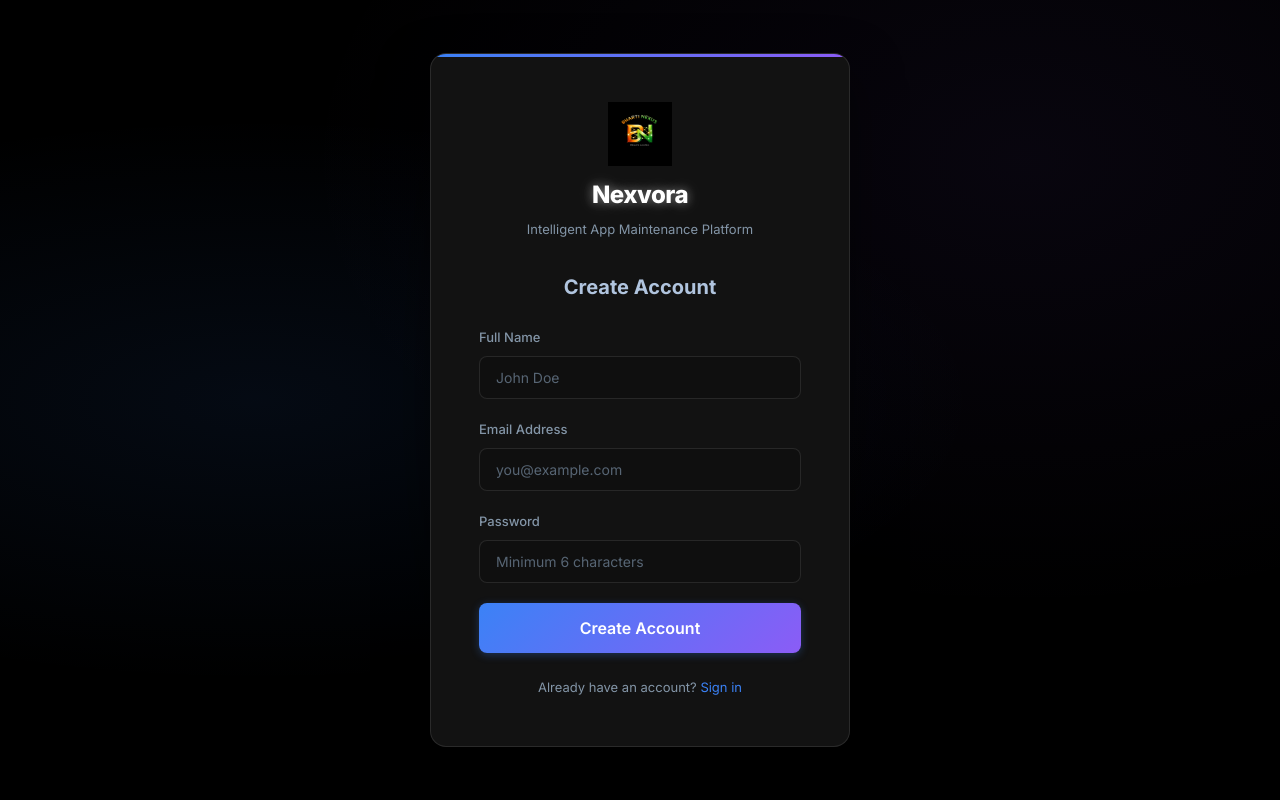
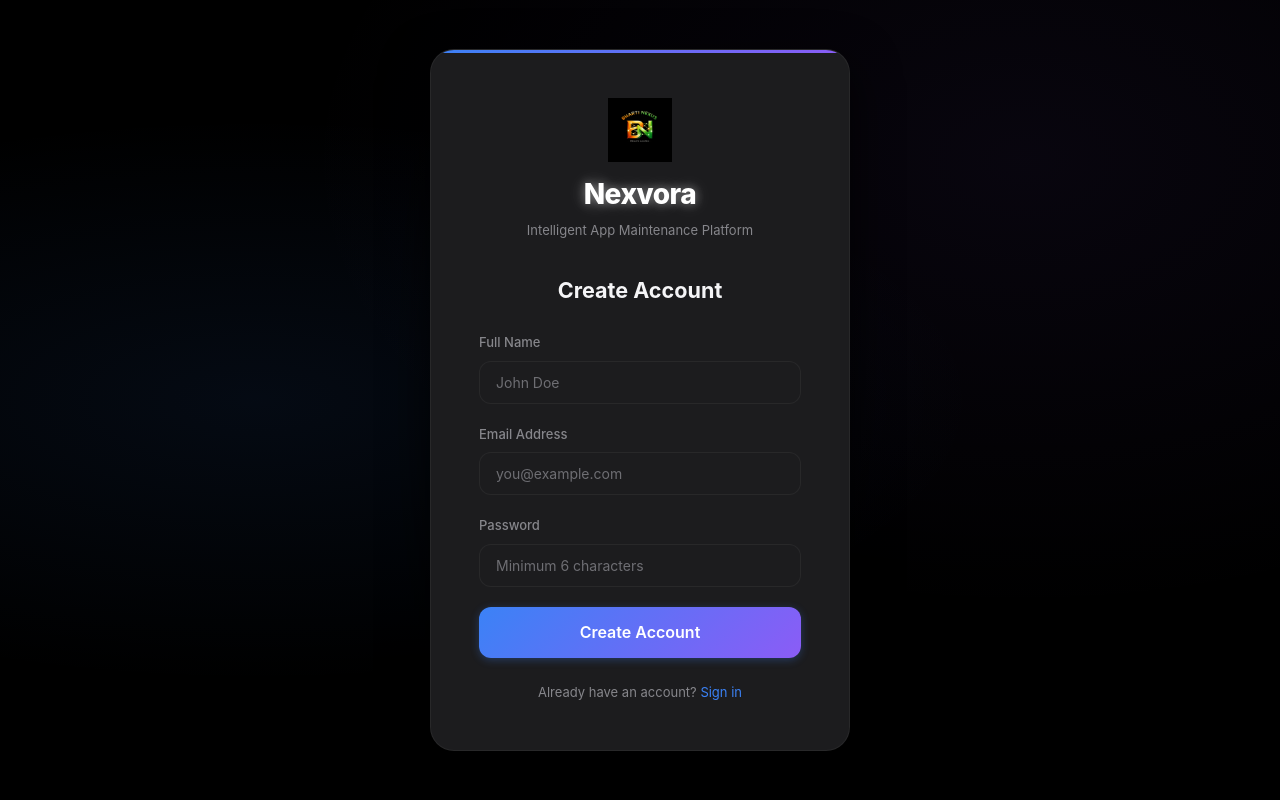
Before and after one commit to samarth3394/BhartiAppplus, a Flask app: page /register in a window 1280 px wide. Run offline with Flask 3, Linux system fonts and the light colour scheme.

Commit message:
Apply Apple-style minimalist UI overhaul

```diff
--- a/static/css/style.css
+++ b/static/css/style.css
@@ -10,17 +10,17 @@
 :root {
     /* Core colors */
     --bg-primary: #000000;
-    --bg-secondary: #0a0a0a;
-    --bg-card: #121212;
-    --bg-card-hover: #1a1a1a;
-    --bg-elevated: #222222;
-    --bg-input: #0f0f0f;
+    --bg-secondary: rgba(0, 0, 0, 0.7);
+    --bg-card: #1c1c1e;
+    --bg-card-hover: #2c2c2e;
+    --bg-elevated: #2c2c2e;
+    --bg-input: #1c1c1e;
     --bg-overlay: rgba(0, 0, 0, 0.8);
 
-    /* Borders */
-    --border-subtle: rgba(255, 255, 255, 0.05);
-    --border-default: rgba(255, 255, 255, 0.1);
-    --border-strong: rgba(255, 255, 255, 0.15);
+    /* Borders - minimized for Apple look */
+    --border-subtle: rgba(255, 255, 255, 0.03);
+    --border-default: rgba(255, 255, 255, 0.05);
+    --border-strong: rgba(255, 255, 255, 0.1);
 
     /* Accent colors */
     --accent-primary: #3b82f6;
@@ -43,23 +43,24 @@
     --info: #06b6d4;
     --info-bg: rgba(6, 182, 212, 0.1);
 
-    /* Text colors (Steel Theme) */
-    --text-primary: #B0C4DE;
-    --text-secondary: #8395a7;
-    --text-muted: #576574;
+    /* Text colors (Apple Minimalist) */
+    --text-primary: #f5f5f7;
+    --text-secondary: #86868b;
+    --text-muted: #6e6e73;
     --text-inverse: #000000;
 
     /* Typography */
-    --font-family: 'Inter', -apple-system, BlinkMacSystemFont, sans-serif;
+    --font-family: -apple-system, BlinkMacSystemFont, 'Inter', sans-serif;
     --font-xs: 0.75rem;
     --font-sm: 0.8125rem;
     --font-base: 0.875rem;
     --font-md: 1rem;
     --font-lg: 1.125rem;
-    --font-xl: 1.25rem;
-    --font-2xl: 1.5rem;
-    --font-3xl: 1.875rem;
-    --font-4xl: 2.25rem;
+    --font-xl: 1.35rem;
+    --font-2xl: 1.75rem;
+    --font-3xl: 2.15rem;
+    --font-4xl: 2.75rem;
+    --letter-spacing-tight: -0.02em;
 
     /* Spacing */
     --space-xs: 0.25rem;
@@ -71,24 +72,24 @@
     --space-2xl: 2rem;
     --space-3xl: 3rem;
 
-    /* Border radius */
-    --radius-sm: 6px;
-    --radius-md: 8px;
-    --radius-lg: 12px;
-    --radius-xl: 16px;
+    /* Border radius - softer edges */
+    --radius-sm: 8px;
+    --radius-md: 12px;
+    --radius-lg: 18px;
+    --radius-xl: 24px;
     --radius-full: 9999px;
 
-    /* Shadows */
-    --shadow-sm: 0 1px 2px rgba(0, 0, 0, 0.3);
-    --shadow-md: 0 4px 6px rgba(0, 0, 0, 0.3);
-    --shadow-lg: 0 10px 25px rgba(0, 0, 0, 0.4);
-    --shadow-xl: 0 20px 50px rgba(0, 0, 0, 0.5);
-    --shadow-glow: 0 0 20px var(--accent-primary-glow);
-
-    /* Transitions */
-    --transition-fast: 150ms ease;
-    --transition-base: 250ms ease;
-    --transition-slow: 350ms ease;
+    /* Shadows - diffused glow */
+    --shadow-sm: 0 2px 8px rgba(0, 0, 0, 0.4);
+    --shadow-md: 0 4px 16px rgba(0, 0, 0, 0.5);
+    --shadow-lg: 0 8px 32px rgba(0, 0, 0, 0.6);
+    --shadow-xl: 0 16px 48px rgba(0, 0, 0, 0.8);
+    --shadow-glow: 0 0 30px rgba(255, 255, 255, 0.05);
+
+    /* Transitions - Apple cubic-bezier */
+    --transition-fast: 200ms cubic-bezier(0.25, 1, 0.5, 1);
+    --transition-base: 300ms cubic-bezier(0.25, 1, 0.5, 1);
+    --transition-slow: 500ms cubic-bezier(0.25, 1, 0.5, 1);
 
     /* Layout */
     --sidebar-width: 260px;
```
Also changed, not shown: other parts of static/css/style.css (+20 -23 lines).
